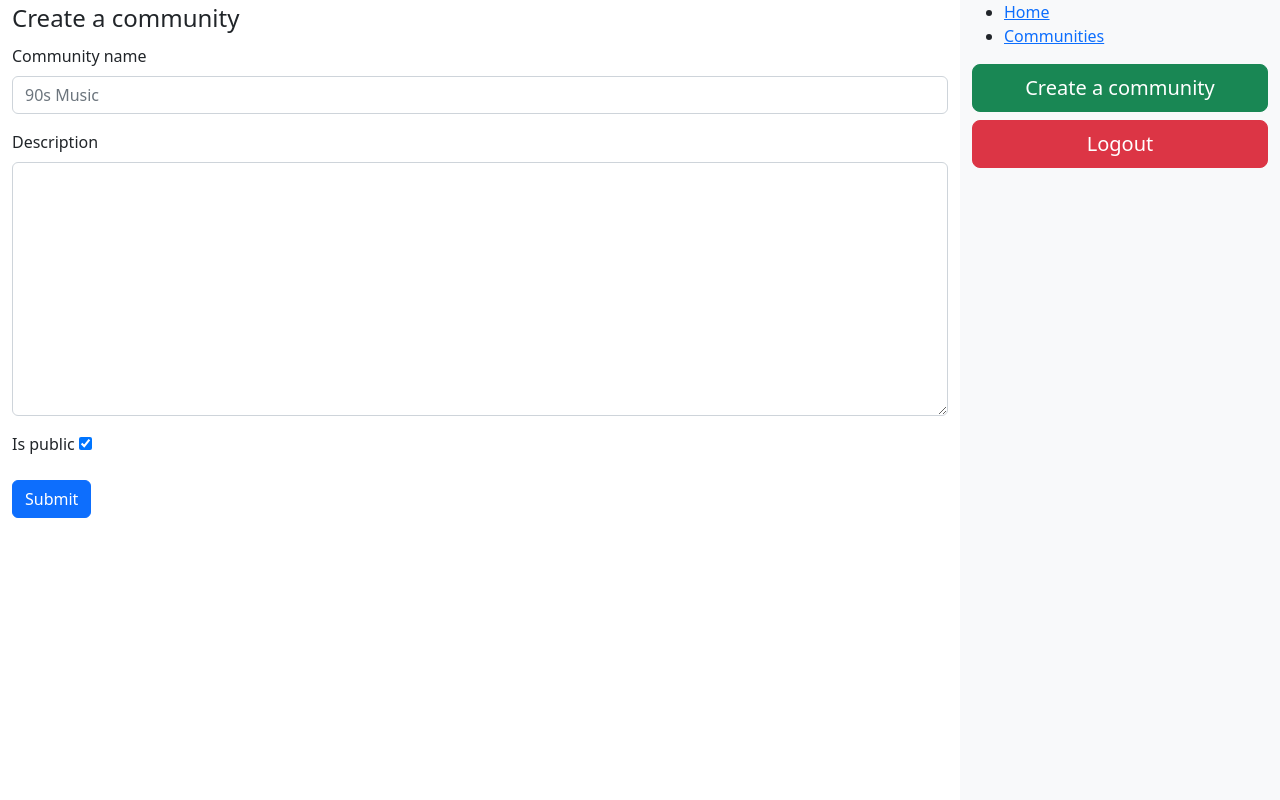
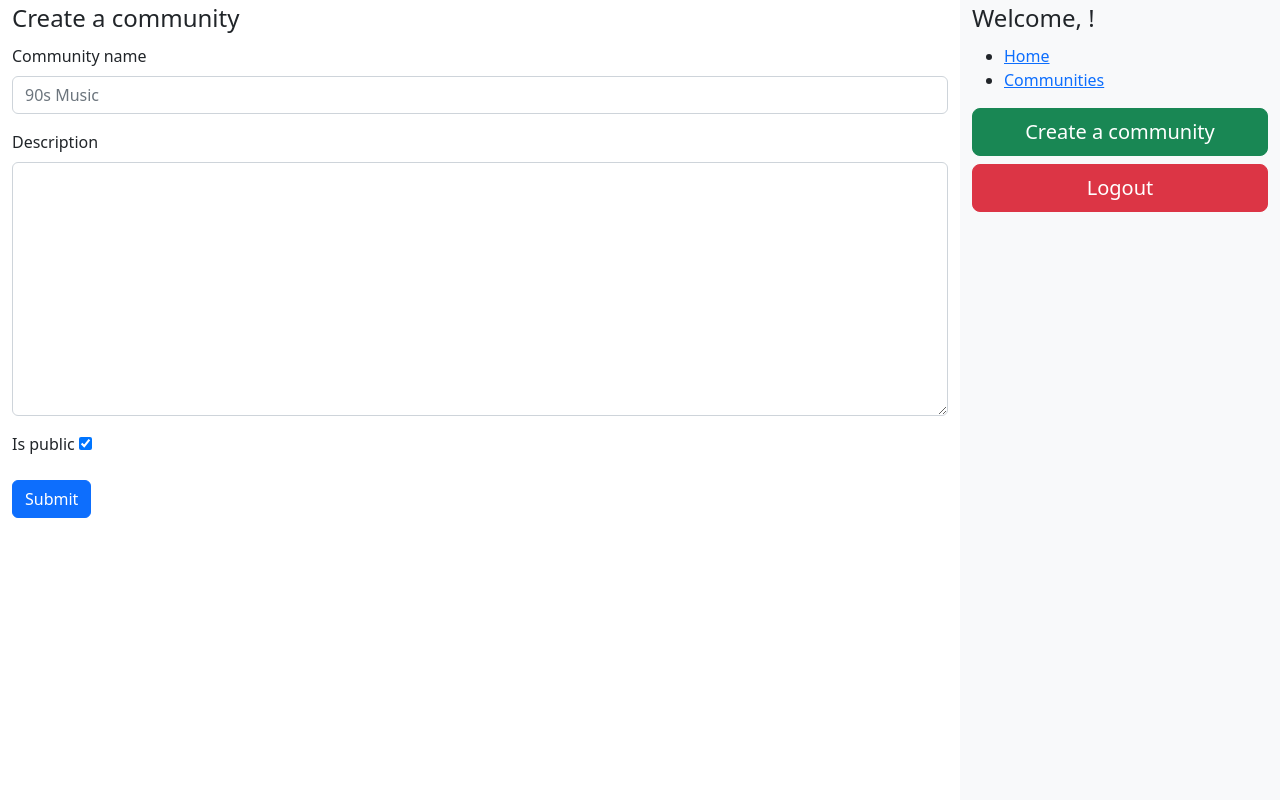
Before and after one commit to aaldaber/SWE573-Spring-2024, a Django app: page /communities/create/ in a window 1280 px wide. Run offline with Django 4.2, Linux system fonts and the light colour scheme; parts of the project's set-up code (start-up, migrations or seed data) failed here and were passed over; some libraries are stand-ins or nearby versions.

Commit message:
Update base.html

```diff
--- a/cbis/community/templates/community/base.html
+++ b/cbis/community/templates/community/base.html
@@ -25,6 +25,7 @@
         </div>
         <div id="sidebar" class="col-md-3 bg-light min-vh-100">
             {% block sidebar %}
+                <legend><span class="col-sm-offset-1">Welcome, {{ request.user.username }}!</span></legend>
             <ul>
                 <li><a href="{% url 'index' %}">Home</a></li>
                 <li><a href="{% url 'community_list' %}">Communities</a></li>
```
